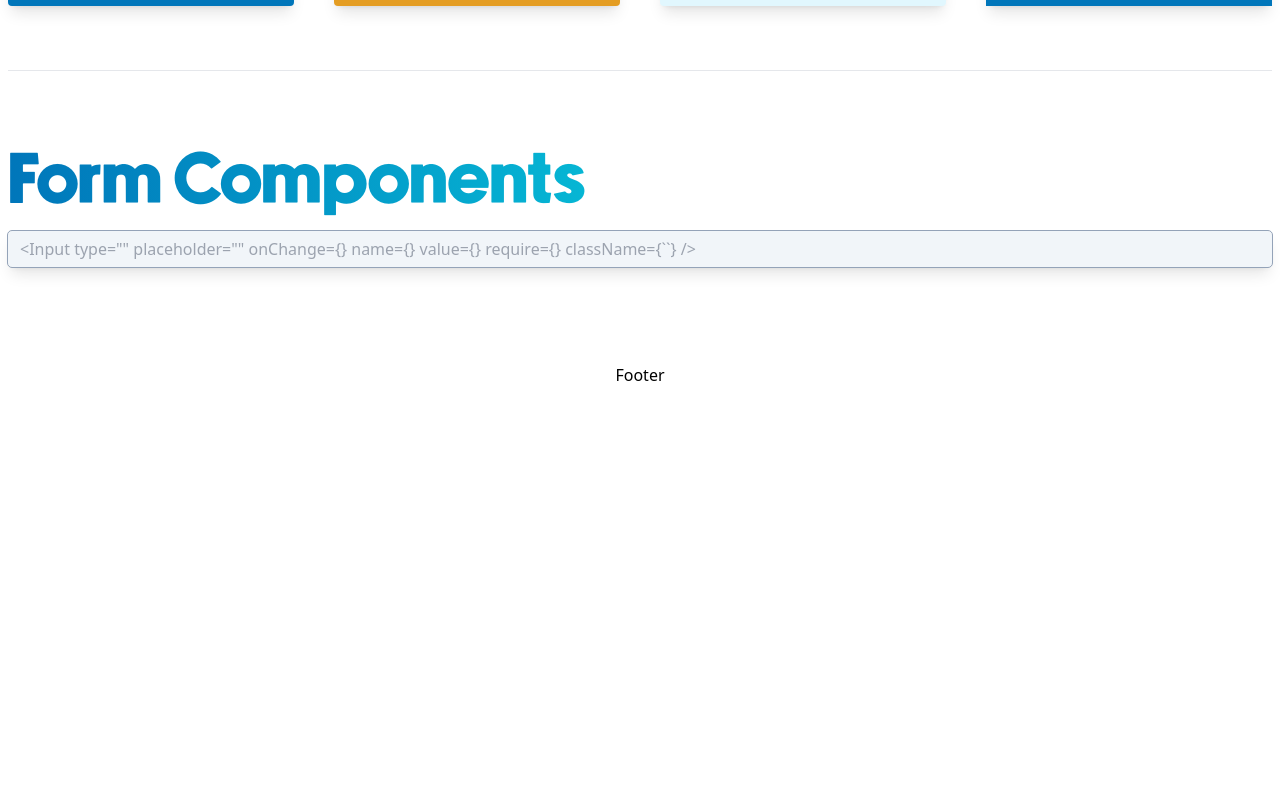
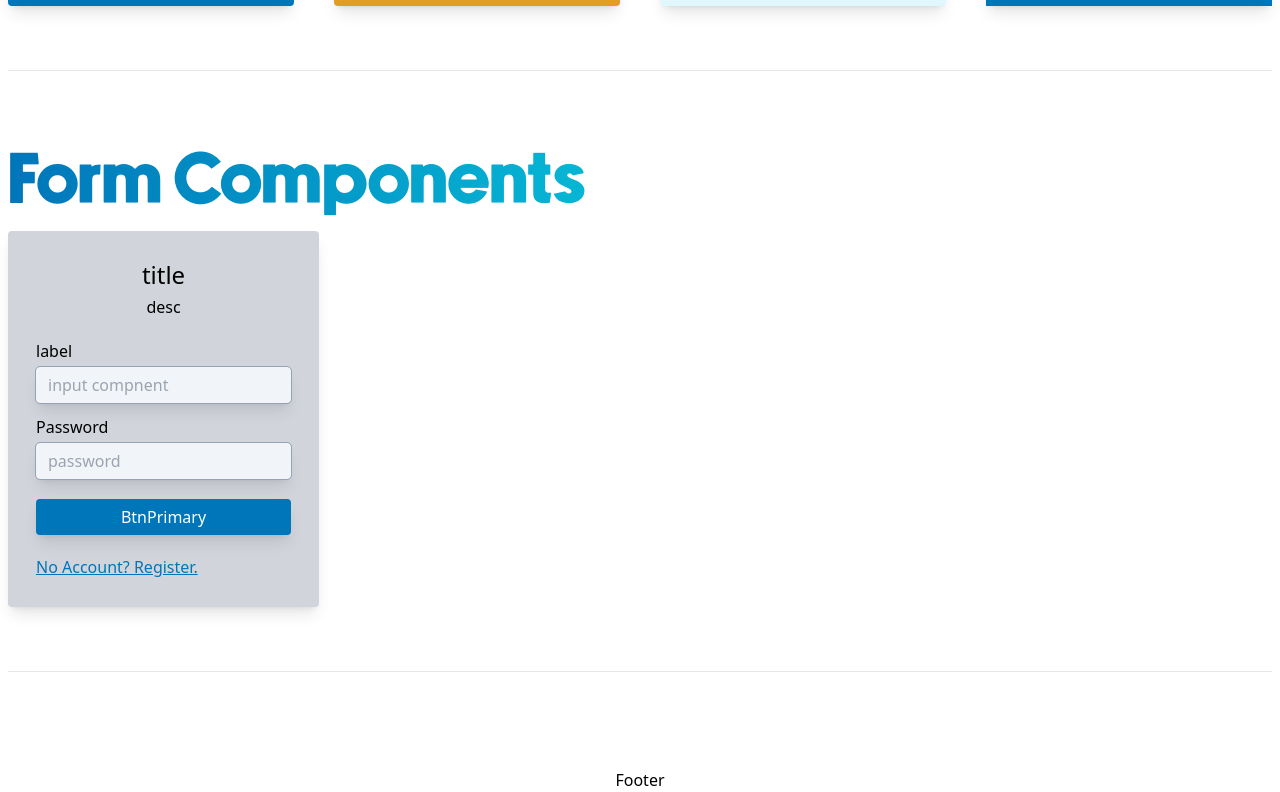
Before and after one commit to RyanBriggsDev/certify, a Next.js app: page /stylesheet in a window 1280 px wide. Shown: the part 1480-2272 px from the top of the page. Before the commit the page ends 1867 px from the top, so only its background shows below. Built offline with nearby package versions, Linux system fonts and the light colour scheme.

Commit message:
form component

```diff
--- a/package.json
+++ b/package.json
@@ -22,6 +22,7 @@
     "npm": "^9.3.1",
     "react": "18.2.0",
     "react-dom": "18.2.0",
+    "sharp": "^0.31.3",
     "zod": "^3.20.2"
   },
   "devDependencies": {
--- a/src/components/form/Form.tsx
+++ b/src/components/form/Form.tsx
@@ -3,8 +3,9 @@ import BtnPrimary from '../buttons/BtnPrimary'
 import BtnOrange from '../buttons/BtnOrange'
 import BtnLight from '../buttons/BtnLight'
 import InlineLink from "../InlineLink"
-import { useRouter } from "next/router"
 import { useState } from "react"
+import Image from "next/image"
+import formContentExample from '@/assets/devExamples/formContentExample.png'
 
 const setInitialValues = (formFields: any) => {
     let initialfields = {};
@@ -14,17 +15,30 @@ const setInitialValues = (formFields: any) => {
     return initialfields;
   };
 
-
 export default function Form ({
+    formContent,
     formClassName,
     formPadding,
     formRounded,
-    formContent,
+    formWidth,
     btnStyle,
     onSubmit,
 }: any) {
 
-    // console.log(formContent);
+    if(!formContent || !onSubmit) {
+        return (
+            <div className="grid grid-cols-1 md:grid-cols-2 w-fit gap-5 bg-red-500 text-white p-2 rounded md:justify-center md:items-center">
+                <div>
+                    <p><strong>Mandatory Props:</strong> formContent and onSubmit.</p>
+                    <p><strong>Optional Props:</strong> formPadding, formRounded, formWidth and btnStyle.</p>
+                    <p>formContent is an object that contains title, desc?, inputs, button and redirect? props.</p>
+                </div>
+                <div className='flex items-center justify-center'>
+                    <Image src={formContentExample} alt='formContent example code.' />
+                </div>
+            </div>
+        )
+    }
     const {title, desc, inputs, button, redirect} = formContent[0]
     const [data, setData] = useState(setInitialValues(inputs))
 
@@ -36,9 +50,10 @@ export default function Form ({
             autoComplete={"off"}
             className={`
                 ${formClassName ? formClassName : ''}
-                ${formPadding === false ? '' : 'p-5'}
+                ${formPadding === false ? '' : 'p-7'}
                 ${formRounded === false ? '' : 'rounded'}
-                bg-[#2b2b2b] flex flex-col gap-5
+                ${formWidth ? formWidth : 'w-fit'}
+                bg-gray-300 shadow-lg dark:shadow-none dark:bg-dark-gray flex flex-col gap-5
                 `
             }
         >
@@ -68,7 +83,7 @@ export default function Form ({
                 </div>
             ))}
             </div>
-            {button.btnType === 'primary'
+            {button.btnType === 'primary' || !button.btnType
             ?
             <BtnPrimary
             btnText={button.btnText}
@@ -105,9 +120,3 @@ export default function Form ({
         </form>
     )
 }
-
-const styles = {
-    form: {
-
-    }
-}
--- a/src/pages/signin.tsx
+++ b/src/pages/signin.tsx
@@ -10,14 +10,10 @@ export default function Signin() {
   const router = useRouter();
   const [error, setError] = useState(null);
 
-  async function handleSubmit(e) {
-  // async function onSubmitHandler(form: any) {
-    e.preventDefault()
+  async function onSubmitHandler(form: any) {
     try {
-      const email = e.target[0].value;
-      const password = e.target[1].value;
-      // const email = form.email;
-      // const password = form.password
+      const email = form.email
+      const password = form.password
       // Check credentials are valid
       const loginDetails = await loginSchema.parse({
         email,
@@ -52,7 +48,6 @@ export default function Signin() {
     }
   }, [error]);
 
-
   return (
     <>
       <Head>
@@ -63,27 +58,11 @@ export default function Signin() {
       <main className="w-full h-full">
         <div className="flex content-center justify-around">
 
-          {/* <Form
+          <Form
             formContent={formContent}
             btnStyle={{width: '100%'}}
             onSubmit={onSubmitHandler}
-          /> */}
-
-          <form
-            onSubmit={(e) => {
-              handleSubmit(e);
-            }}
-          >
-            <label>
-              Email
-              <input name="email" type="text" autoComplete="off" />
-            </label>
-            <label>
-              Password
-              <input name="password" type="password" />
-            </label>
-            <button type="submit">Sign in</button>
-          </form>
+          />
         </div>
         {error ? <div>Something's gone wrong, try again</div> : null}
       </main>
@@ -99,8 +78,8 @@ const formContent = [
       {
         label: 'Sign In',
         type: 'text',
-        name: 'signIn',
-        placeholder: 'r@ryanbriggs.dev',
+        name: 'email',
+        placeholder: 'r@certify.com',
         required: true,
       },
       {
--- a/src/pages/stylesheet.tsx
+++ b/src/pages/stylesheet.tsx
@@ -10,7 +10,7 @@ import BtnPrimary from '@/components/buttons/BtnPrimary'
 import BtnOrange from '@/components/buttons/BtnOrange'
 import BtnLight from '@/components/buttons/BtnLight'
 import InlineLink from "@/components/InlineLink"
-import Input from "@/components/form/Input"
+import Form from "@/components/form/Form"
 import Dropdown from "@/components/buttons/Dropdown"
 
 import { useRouter } from "next/router"
@@ -70,10 +70,13 @@ export default function StylesSheet () {
                     <hr />
                     <div>
                         <H2>Form Components</H2>
-                        <Input
-                            placeholder={'<Input type="" placeholder="" onChange={} name={} value={} require={} className={``} />'}
+                        <Form
+                            formContent={formContent}
+                            onSubmit={{}}
+                            btnStyle={{width: '100%'}}
                         />
                     </div>
+                    <hr />
                 </PageSpacing>
             </Container>
         </>
@@ -98,3 +101,32 @@ const dropdownItems = [
         link: '/pricing'
     }
 ]
+
+const formContent = [{
+      title: 'title',
+      desc: 'desc',
+      inputs: [
+        {
+          label: 'label',
+          type: 'text',
+          name: 'email',
+          placeholder: 'input compnent',
+          required: true,
+        },
+        {
+          label: 'Password',
+          type: 'password',
+          name: 'password',
+          placeholder: 'password',
+          required: true,
+        }
+      ],
+      button: {
+          btnText: 'BtnPrimary',
+          btnType: 'primary',
+      },
+      redirect: {
+        text: 'No Account? Register.',
+        link: '/register'
+      }
+    }]
--- a/tailwind.config.js
+++ b/tailwind.config.js
@@ -12,6 +12,7 @@ module.exports = {
         'sapph-blue': '#12618E',
         'azure-blue': '#E1F7FE',
         'light-gray': '#CFCFCF',
+        'dark-gray': '#2b2b2b',
         'pallete-orange': '#E49D23'
       },
     },
```
Also changed, not shown: src/assets/devExamples/formContentExample.png (added), 1 other file (tests, documents, lock files or other folders).
